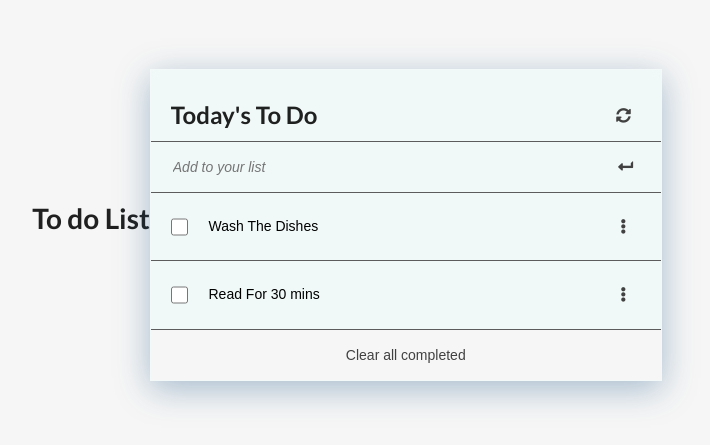
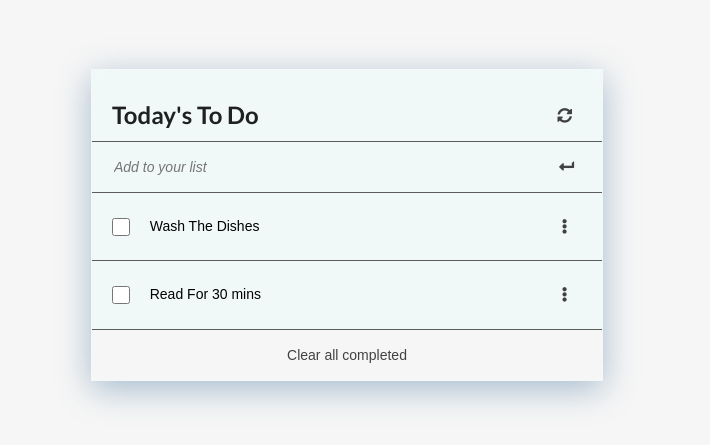
Before and after one commit to VSeray/To-Do-list, a website built with webpack: page src/index.html in a window 1280 px wide. Shown: the part 175-620 px from the top of the page, without its empty margins (293-1003 px from the left). Built offline with nearby package versions, Linux system fonts and the light colour scheme.

Commit message:
Update index.html

```diff
--- a/src/index.html
+++ b/src/index.html
@@ -7,7 +7,6 @@
         <title>To Do List</title>
     </head>
     <body>
-      <h1>To do List</h1>
         <ul class="todo-list-con"></ul>
     </body>
     </html>
```
